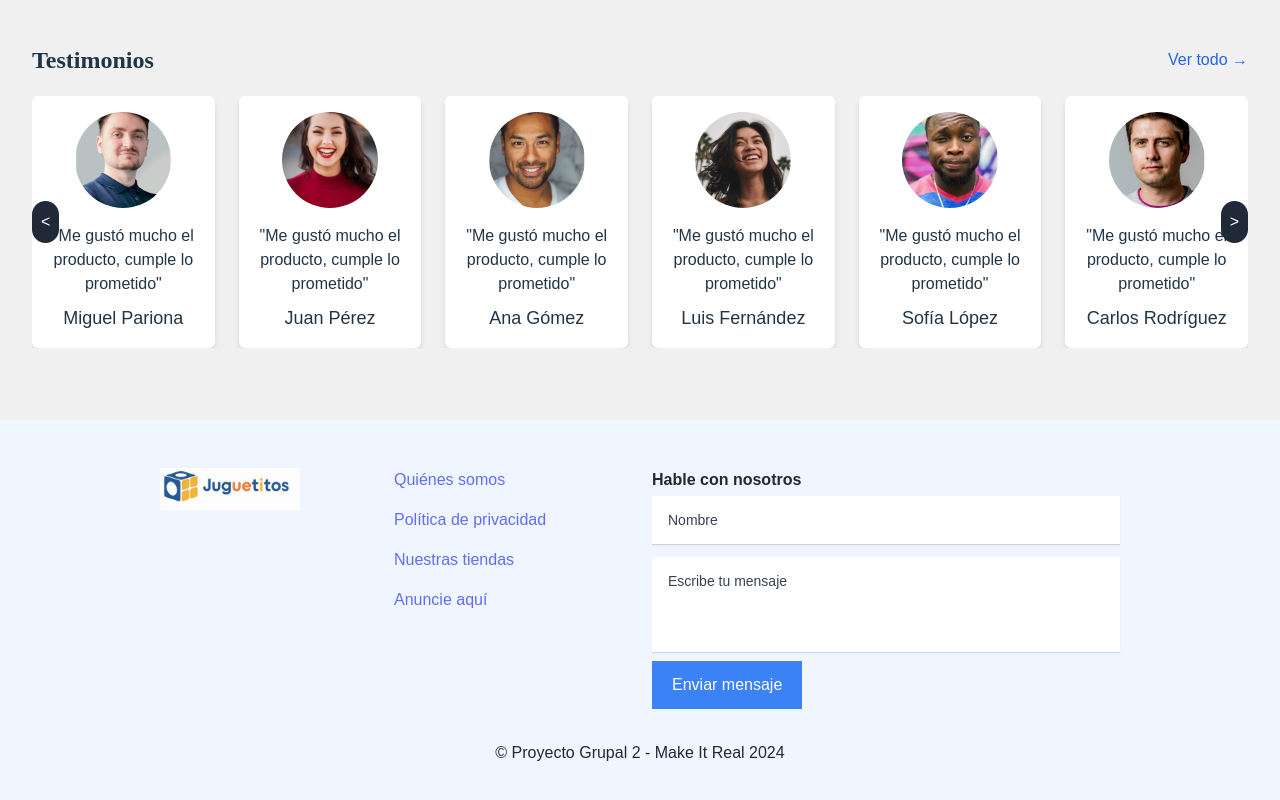
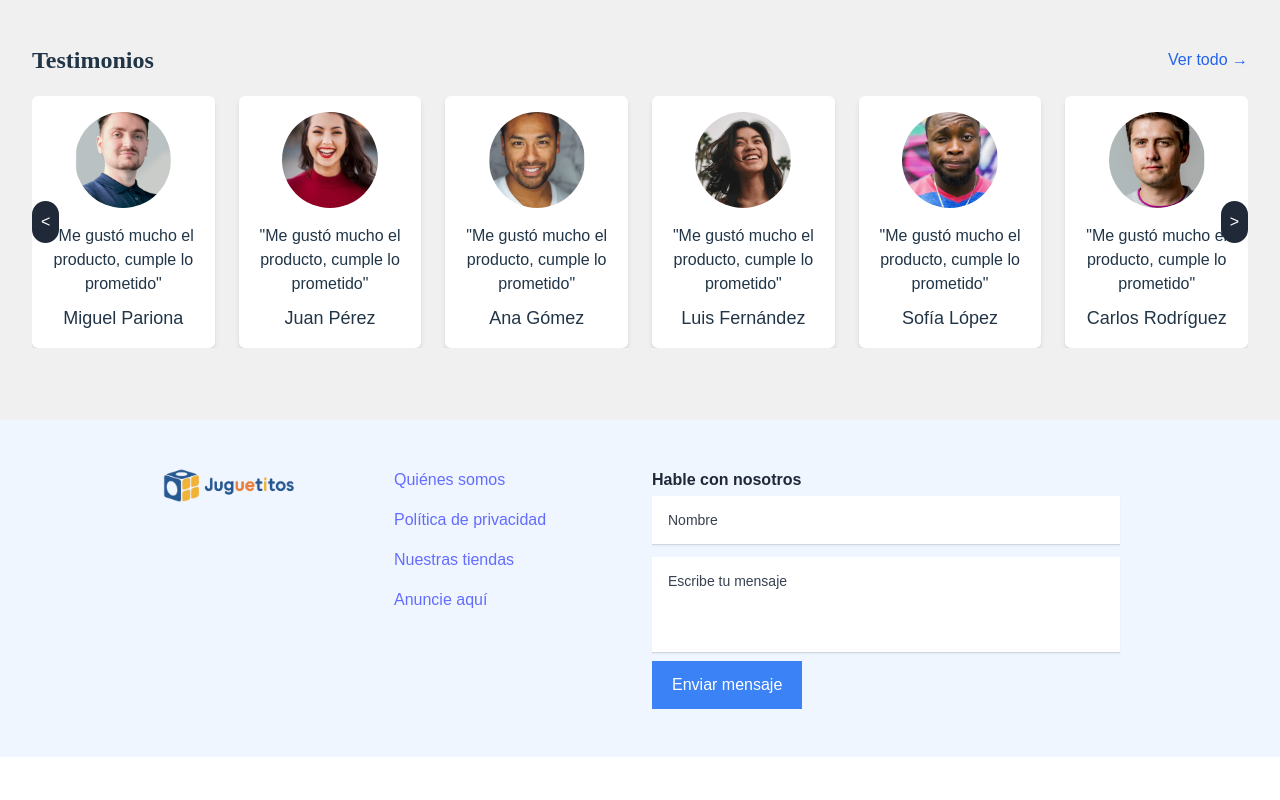
Before and after one commit to francocasa/E-commerce-toy-store, a React (Vite) app: page / in a window 1280 px wide. Shown: the part 1312-2112 px from the top of the page. After the commit the page ends 2069 px from the top, so only its background shows below. Built offline with nearby package versions, Linux system fonts and the light colour scheme; the HTML template or start-up script is replaced by a standard one.

Commit message:
Feature todo

```diff
--- a/src/components/Footer.jsx
+++ b/src/components/Footer.jsx
@@ -2,12 +2,11 @@ export default function Footer() {
   return (
     <footer className="bg-blue-50 py-12 text-gray-800">
       <div className="w-3/4 mx-auto flex justify-center gap-6">
-        {/* Logo y enlaces */}
         <div className="flex w-1/2">
           <div className="w-1/2">
             <img
-              src="/Logo.png" // Cambia la ruta según tu logo
-              alt="Logo"
+              src="/logo-juguetitos.png"
+              alt="Toys Logo"
               className="w-3/5"
             />
           </div>
@@ -28,9 +27,9 @@ export default function Footer() {
           </ul>
         </div>
 
-        {/* Formulario de contacto */}
         <div className="w-1/2">
           <p className="font-bold mb-1">Hable con nosotros</p>
+
           <form>
             <label
               htmlFor="nombre"
@@ -42,6 +41,7 @@ export default function Footer() {
                 placeholder="Nombre"
                 className="peer h-8 w-full border-none bg-transparent placeholder-transparent focus:border-transparent focus:outline-none focus:ring-0 sm:text-sm"
               />
+
               <span className="px-4 absolute start-0 top-2 -translate-y-1/2 text-xs text-gray-700 transition-all peer-placeholder-shown:top-1/2 peer-placeholder-shown:text-sm peer-focus:top-2 peer-focus:text-xs peer-focus:pt-4">
                 Nombre
               </span>
@@ -57,6 +57,7 @@ export default function Footer() {
                 placeholder="Escribe tu mensaje"
                 className="peer h-8 w-full border-none bg-transparent placeholder-transparent focus:border-transparent focus:outline-none focus:ring-0 sm:text-sm"
               />
+
               <span className="px-4 absolute start-0 top-2 -translate-y-1/2 text-xs text-gray-700 transition-all peer-placeholder-shown:top-1/4 peer-placeholder-shown:text-sm peer-focus:top-2 peer-focus:text-xs peer-focus:pt-4">
                 Escribe tu mensaje
               </span>
@@ -70,7 +71,6 @@ export default function Footer() {
           </form>
         </div>
       </div>
-      <p className="text-center mt-8">© Proyecto Grupal 2 - Make It Real 2024</p>
     </footer>
   );
 }
--- a/src/components/Header.jsx
+++ b/src/components/Header.jsx
@@ -1,13 +1,21 @@
+import { Link } from 'react-router-dom';
 import Searchbar from './Searchbar';
 
 const Header = () => {
   return (
     <header className="flex justify-between items-center p-5 bg-white shadow-md">
-      <img src="/Logo.png" alt="Juguettos" className="w-36" />
+      <Link to="/">
+      <img src="/Logo.png" alt="Juguetitos" className="w-36" />
+      </Link>
+
       <Searchbar />
       <div className="flex items-center space-x-4">
-        <img src="/icon.svg" alt="Usuario" className="w-8 h-8 cursor-pointer" />
-        <img src="/cart.png" alt="Carrito" className="w-8 h-8 cursor-pointer" />
+        <Link to="/LoginPage">
+          <img src="/icon.svg" alt="Usuario" className="w-8 h-8 cursor-pointer" />
+        </Link>
+        <Link to="/CartPage">
+          <img src="/cart.png" alt="Carrito" className="w-8 h-8 cursor-pointer" />
+        </Link>
       </div>
     </header>
   );
```
Also changed, not shown: public/logo-juguetitos.png (added), src/assets/logo-juguetitos.png (added).
